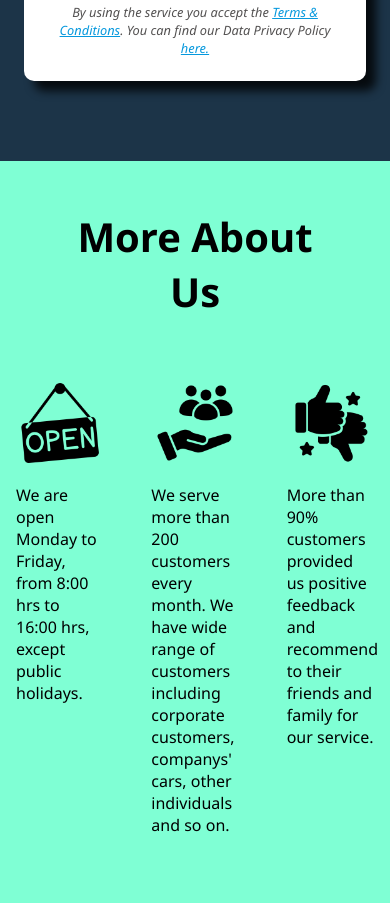
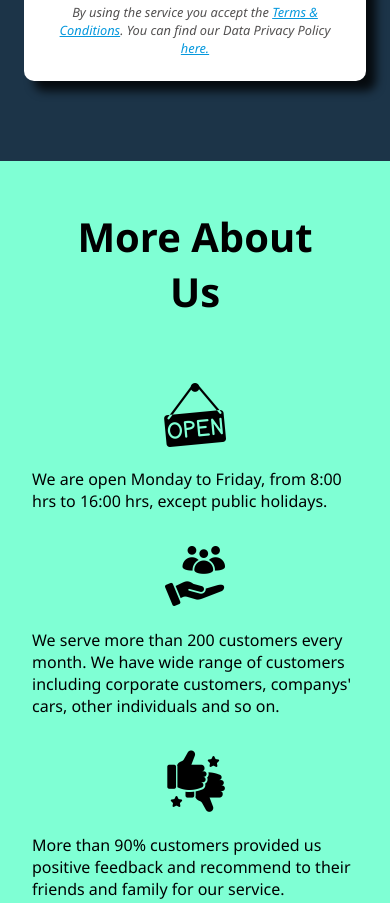
Before and after one commit to Adnan-Islam/sleek-auto, a plain HTML site: page index.html in a window 390 px wide. Shown: the part 1293-2196 px from the top of the page. Drawn offline with Linux system fonts and the light colour scheme; files whose address does not match are found by name.

Commit message:
about us updated
changes for mobile version

```diff
--- a/css/about_us.css
+++ b/css/about_us.css
@@ -63,19 +63,43 @@ article img {
 
 @media screen and (max-width: 500px){
 
+    article {
+        display: grid;
+        grid-template-columns: 1fr;
+    }
+
     article h1 {
-        display: grid;
-        grid-column: 1 / 4;
+        grid-column: 1;
         grid-row: 1;
     }
 
+    .more-about-us-1, .more-about-us-2, .more-about-us-3 {
+        text-align: center;
+        margin: 0;
+        padding: 0 1rem 0 1rem;
+    }
+
+    .more-about-us-1 {
+        grid-column: 1;
+        grid-row: 2;
+    }
+
+    .more-about-us-2 {
+        grid-column: 1;
+        grid-row: 3;
+    }
+
+    .more-about-us-3 {
+        grid-column: 1;
+        grid-row: 4;
+    }
     .notes {
         font-size: 1rem;
         padding: 0 1rem 0 1rem;
     }
 
     article img {
-        width: 5rem;
-        height: 5rem;
+        width: 4rem;
+        height: 4rem;
     }
 }
```
